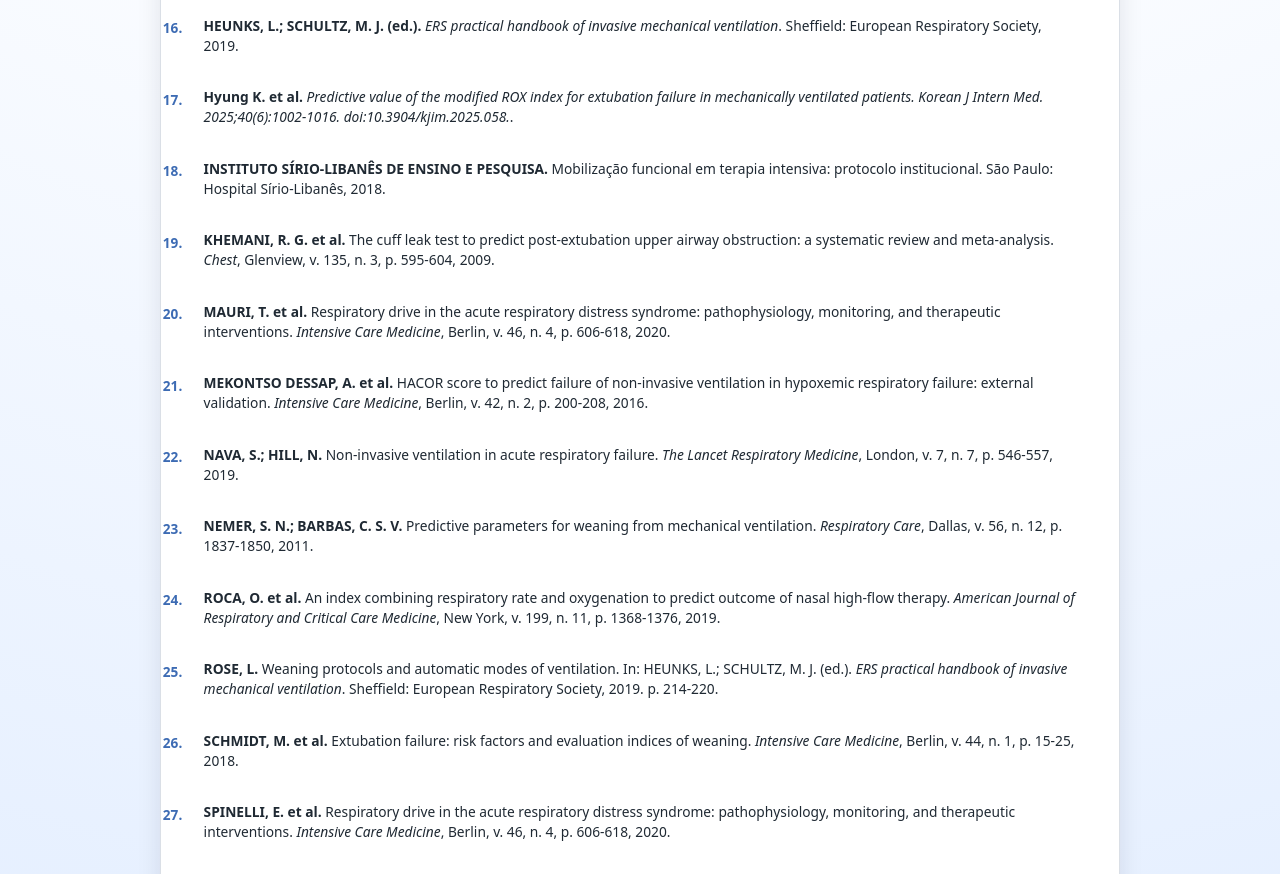
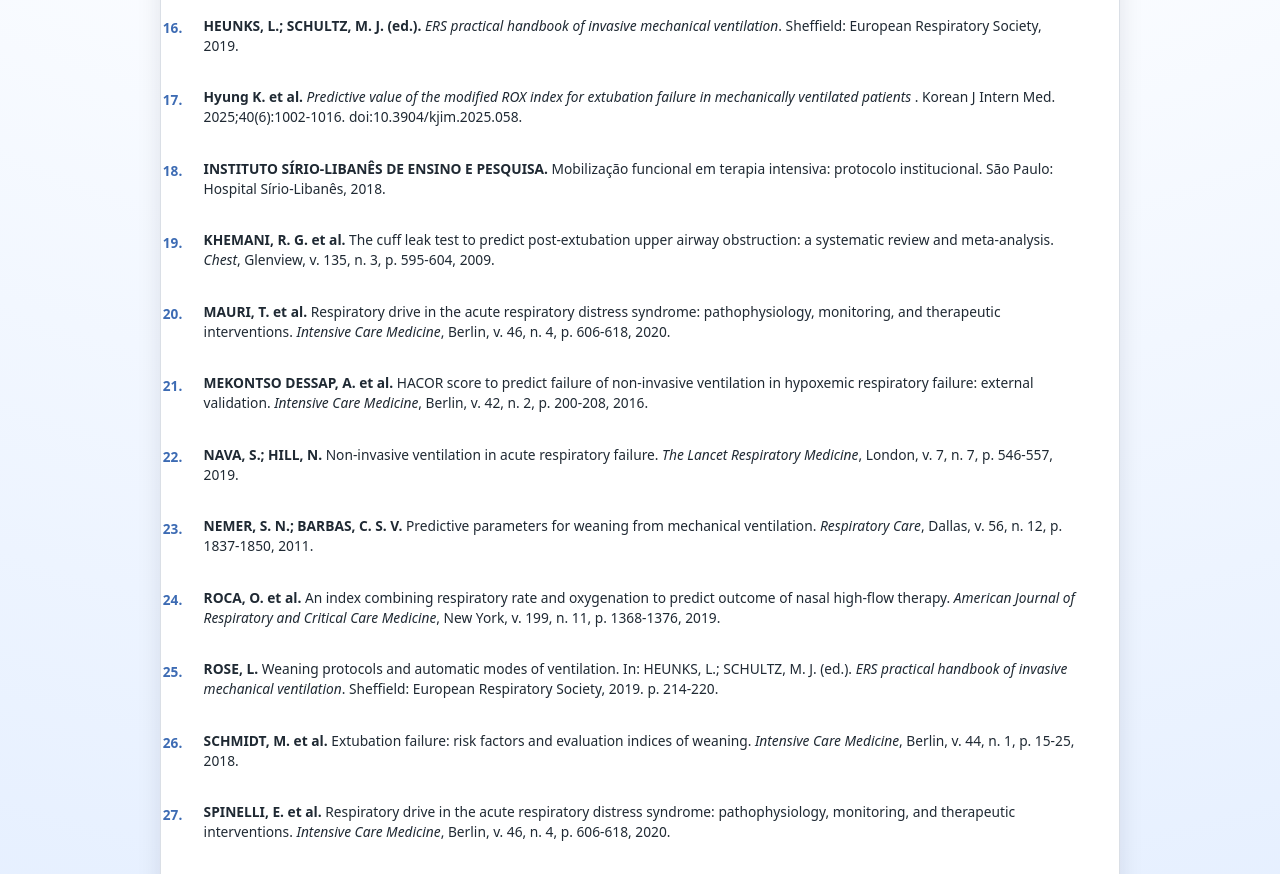
Before and after one commit to cangussugabi-fisio/referenciasbibliogr-ficas, a plain HTML site: page index.html in a window 1280 px wide. Shown: the part 1400-2274 px from the top of the page. Drawn offline with Linux system fonts and the light colour scheme.

```diff
--- a/index.html
+++ b/index.html
@@ -394,7 +394,7 @@
               <span class="refs-highlight">
                 Hyung K. et al.
               </span>
-              <em>Predictive value of the modified ROX index for extubation failure in mechanically ventilated patients. Korean J Intern Med. 2025;40(6):1002-1016. doi:10.3904/kjim.2025.058.</em>.
+              <em>Predictive value of the modified ROX index for extubation failure in mechanically ventilated patients </em>. Korean J Intern Med. 2025;40(6):1002-1016. doi:10.3904/kjim.2025.058.
             </li>
 
             <li class="refs-item">
```
